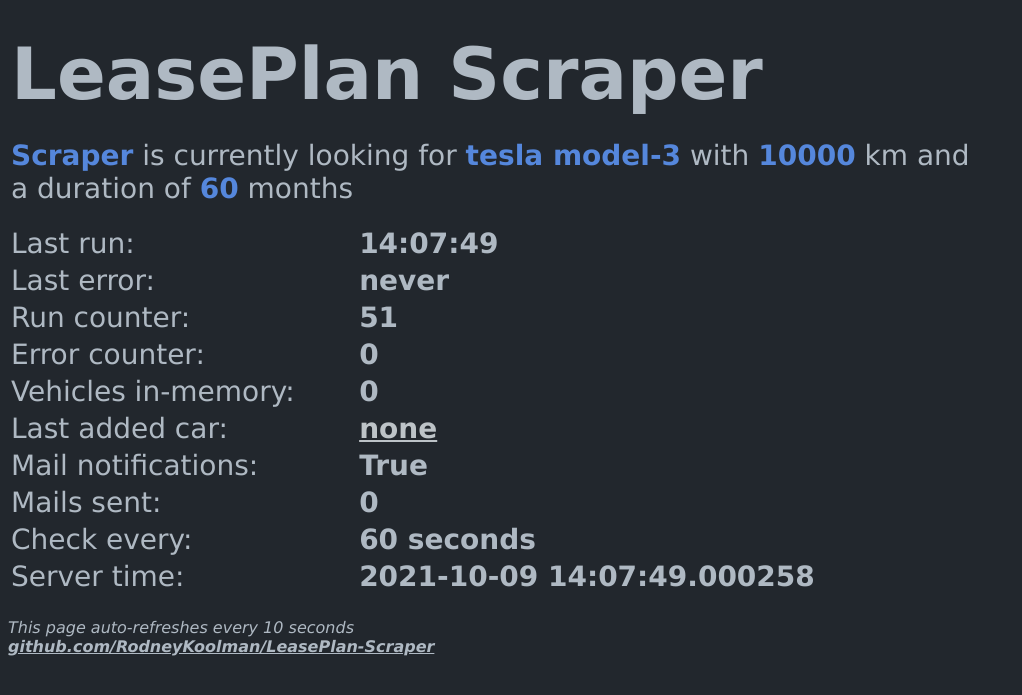
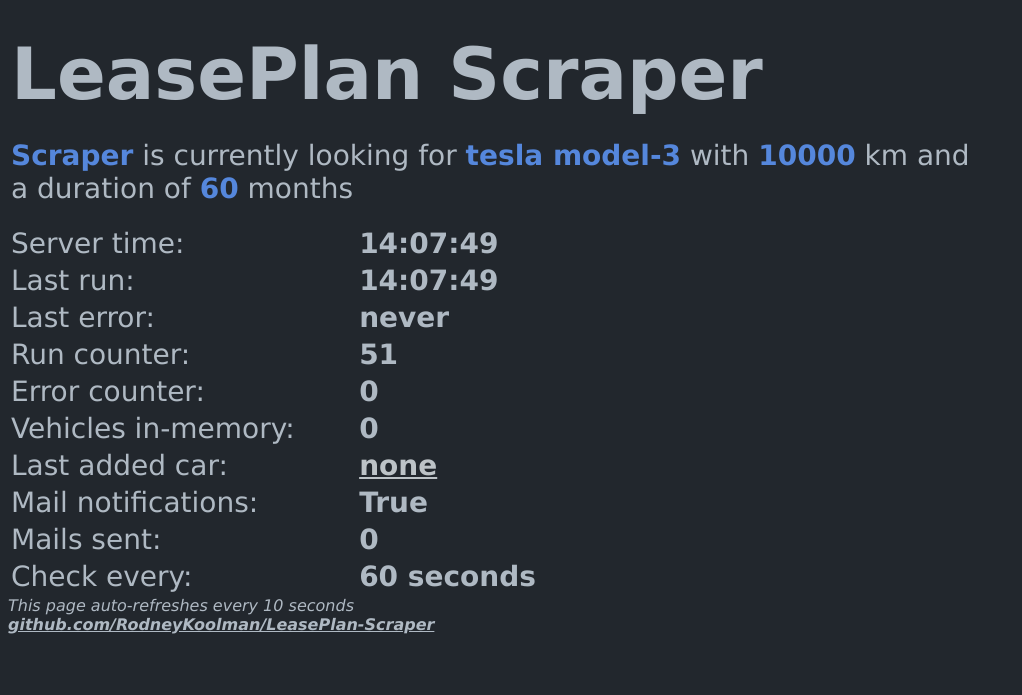
Before and after one commit to RodneyKoolman/LeasePlan-Scraper, a Flask app: page / in a window 1280 px wide. Shown: the top 695 px of the page, without its empty margins (0-1022 px from the left). Run offline with Flask 2, Linux system fonts and the light colour scheme; parts of the project's set-up code (start-up, migrations or seed data) failed here and were passed over.

Commit message:
Changed time views to H:M:S

```diff
--- a/app.py
+++ b/app.py
@@ -37,7 +37,7 @@
 
 @scraper_webserver.route('/')
 def index():
-    return render_template('index.html', lastrun=scraper_last_run, lasterror=scraper_last_error, runcounter=scraper_run_count, errorcounter=scraper_error_count, vehiclesinmemory=len(scraper_processed_cars) , lastaddedvehicle=scraper_last_new_car, mailssent=scraper_mails_send, checkevery=scraper_check_every, servertime=datetime.now(), lastaddedvehiclelink=scraper_last_new_link, vehiclebrand=leaseplan_brand, vehiclemodel=leaseplan_model, vehicleduration=leaseplan_duration, vehiclemileage=leaseplan_mileage, mailenabled=scraper_mail_enabled)
+    return render_template('index.html', lastrun=scraper_last_run, lasterror=scraper_last_error, runcounter=scraper_run_count, errorcounter=scraper_error_count, vehiclesinmemory=len(scraper_processed_cars) , lastaddedvehicle=scraper_last_new_car, mailssent=scraper_mails_send, checkevery=scraper_check_every, servertime=datetime.now().strftime('%H:%M:%S'), lastaddedvehiclelink=scraper_last_new_link, vehiclebrand=leaseplan_brand, vehiclemodel=leaseplan_model, vehicleduration=leaseplan_duration, vehiclemileage=leaseplan_mileage, mailenabled=scraper_mail_enabled)
 
 def send_mail(current_car, current_car_link):
     global scraper_last_error, scraper_error_count, scraper_mails_send
--- a/templates/index.html
+++ b/templates/index.html
@@ -20,6 +20,10 @@
 
     <table border="0" style="width:981px">
         <tbody>
+            <tr>
+                <td style="width:342px"><span style="font-size:28px"><span style="color:#afb9c3"><span style="font-family:Verdana,Geneva,sans-serif">Server time:</span></span></span></td>
+                <td style="width:623px"><span style="font-size:28px"><strong><span style="color:#afb9c3"><span style="font-family:Verdana,Geneva,sans-serif">{{ servertime }}</span></span></strong></span></td>
+            </tr>
             <tr>
                 <td style="width:342px"><span style="font-size:28px"><span style="color:#afb9c3"><span style="font-family:Verdana,Geneva,sans-serif">Last run:</span></span></span></td>
                 <td style="width:623px"><span style="font-size:28px"><strong><span style="color:#afb9c3"><span style="font-family:Verdana,Geneva,sans-serif">{{ lastrun }}</span></span></strong></span></td>
@@ -56,14 +60,6 @@
                 <td style="width:342px"><span style="font-size:28px"><span style="color:#afb9c3"><span style="font-family:Verdana,Geneva,sans-serif">Check every:</span></span></span></td>
                 <td style="width:623px"><span style="font-size:28px"><strong><span style="color:#afb9c3"><span style="font-family:Verdana,Geneva,sans-serif">{{ checkevery }} seconds</span></span></strong></span></td>
             </tr>
-            <tr>
-                <td style="width:342px"><span style="font-size:28px"><span style="color:#afb9c3"><span style="font-family:Verdana,Geneva,sans-serif">Server time:</span></span></span></td>
-                <td style="width:623px"><span style="font-size:28px"><strong><span style="color:#afb9c3"><span style="font-family:Verdana,Geneva,sans-serif">{{ servertime }}</span></span></strong></span></td>
-            </tr>
-            <tr>
-                <td style="width:342px">&nbsp;</td>
-                <td style="width:623px">&nbsp;</td>
-            </tr>
         </tbody>
     </table>
 
```
